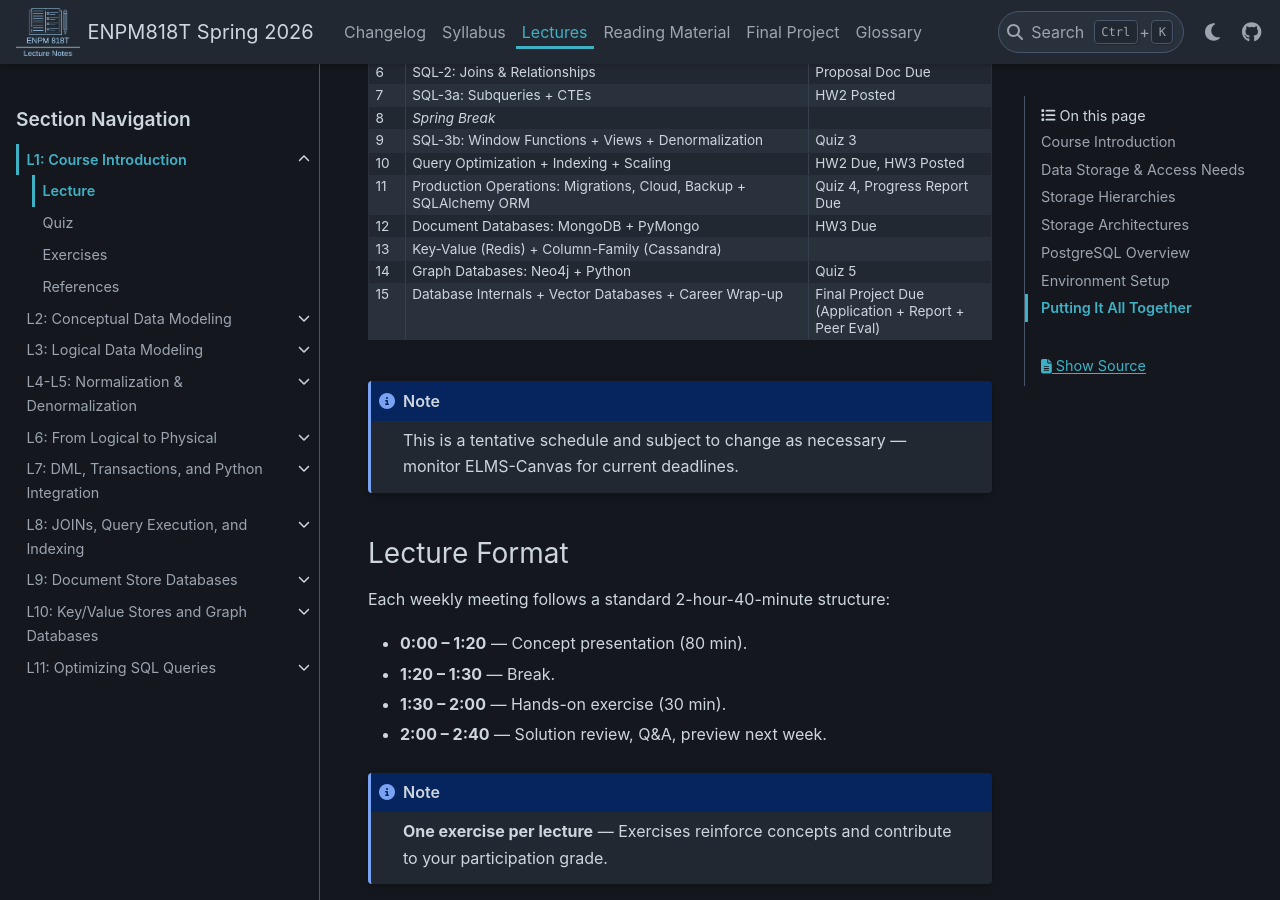
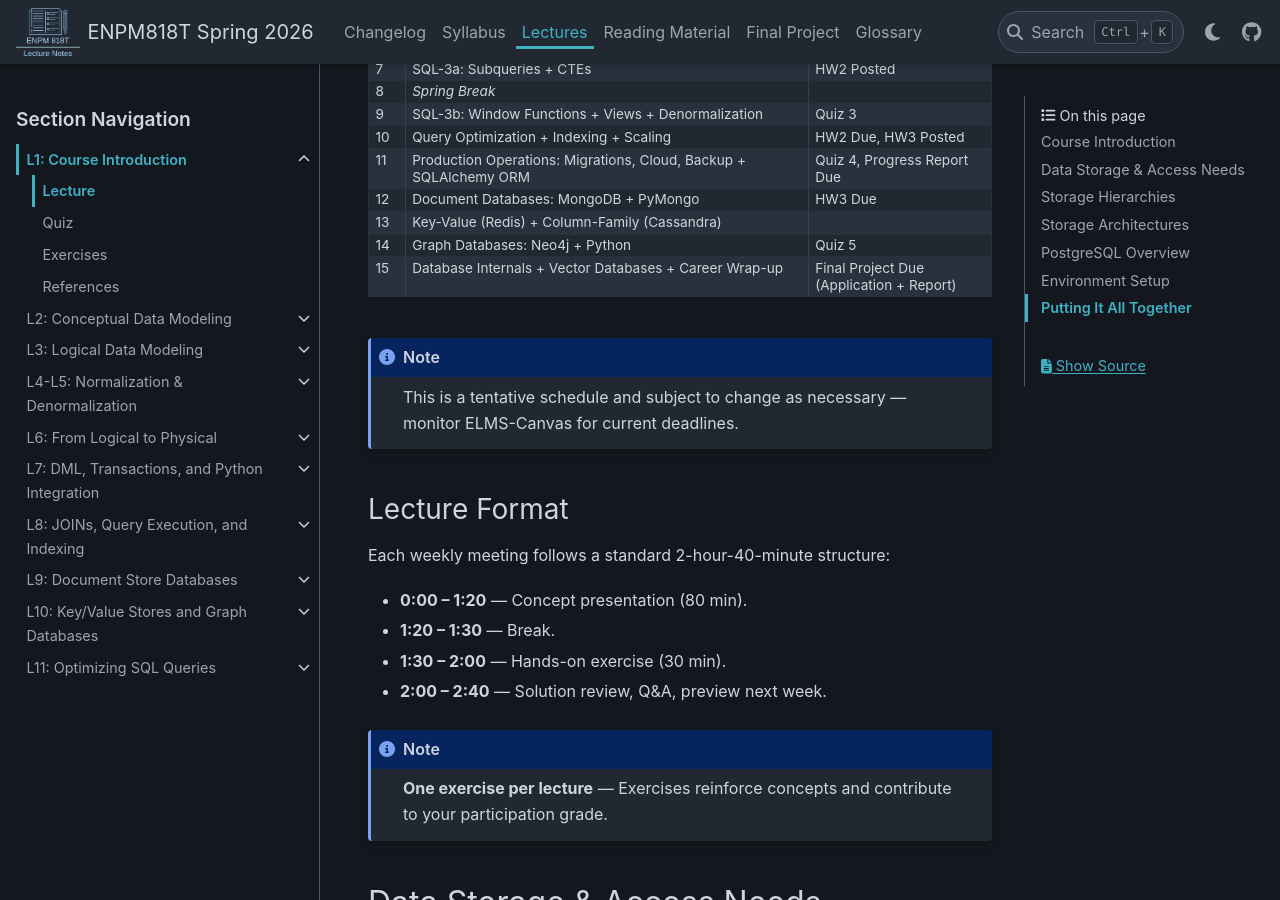
Before and after one commit to zeidk/enpm818t-spring-2026-docs, a Sphinx documentation site: the page built from docs/source/lectures/lecture1/l1_lecture.rst, in a window 1280 px wide and 900 px high, scrolled down 2400 px. Built offline with Sphinx 7.4.7 and the PyData theme 0.15.4, drawn with Linux system fonts in a browser that asks for light colours; some of the changed text lies outside the part shown.

Commit message:
completed revised instructions for GP3

```diff
--- a/docs/source/changelog/changelog.rst
+++ b/docs/source/changelog/changelog.rst
@@ -196,8 +196,7 @@
      to GP1--GP3.
    - Course Schedule: Week 11 deliverable dropped "GP3 Posted";
      Week 12 now shows "GP3 Posted (04/24)"; Week 13 is Quiz 5
-     only; Week 15 shows "GP3 Due (Application + Report + Peer
-     Eval)".
+     only; Week 15 shows "GP3 Due (Application + Report)".
    - Group Projects table: GP4 row removed; GP3 row rewritten as
      "Complete Polyglot System", Posted Week 12 (04/24), Due Week
      15 (05/12), ~2.5 weeks, 50% of project.
--- a/docs/source/final_project/index.rst
+++ b/docs/source/final_project/index.rst
@@ -298,7 +298,7 @@
 
 **Collaboration (5%)**
 
-- Equitable team contributions (peer evaluation)
+- Equitable team contributions
 - Effective coordination
 - Professional team dynamics
 
--- a/docs/source/lectures/lecture1/l1_lecture.rst
+++ b/docs/source/lectures/lecture1/l1_lecture.rst
@@ -64,7 +64,7 @@
         - **Week 3**: Team Formation.
         - **Week 6**: Proposal Document Due.
         - **Week 11**: Progress Report Due.
-        - **Week 15**: Application + Report + Peer Evaluation Due.
+        - **Week 15**: Application + Report Due.
 
         Teams build a **polyglot persistence system** using one of
         three preset project proposals, integrating PostgreSQL,
@@ -148,7 +148,7 @@
      - Quiz 5
    * - 15
      - Database Internals + Vector Databases + Career Wrap-up
-     - Final Project Due (Application + Report + Peer Eval)
+     - Final Project Due (Application + Report)
 
 .. note::
 
--- a/docs/source/syllabus/index.rst
+++ b/docs/source/syllabus/index.rst
@@ -78,7 +78,7 @@
      -
    * - 15 (05/12)
      - Database Internals + Vector Databases
-     - GP3 Due (Application + Report + Peer Eval)
+     - GP3 Due (Application + Report)
 
 .. note::
 
```
